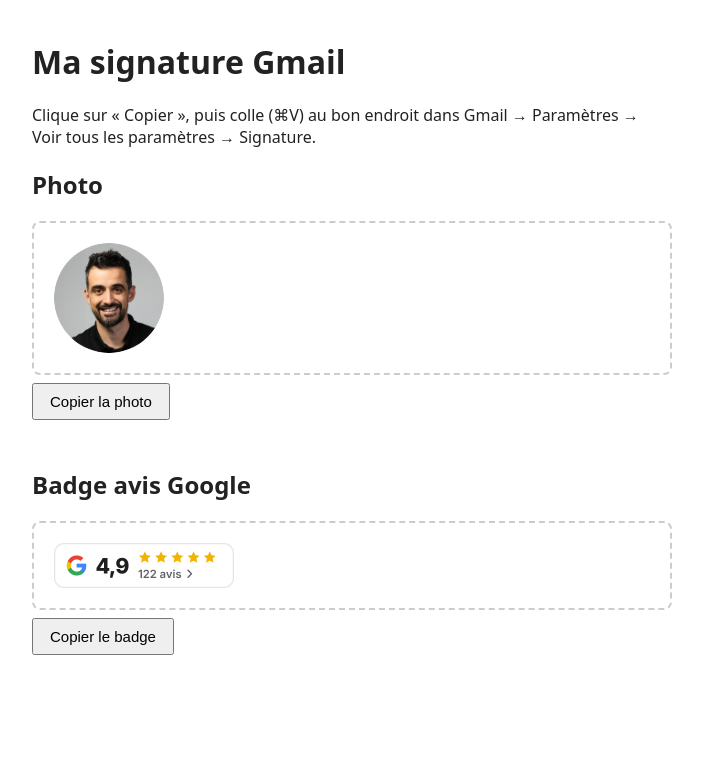
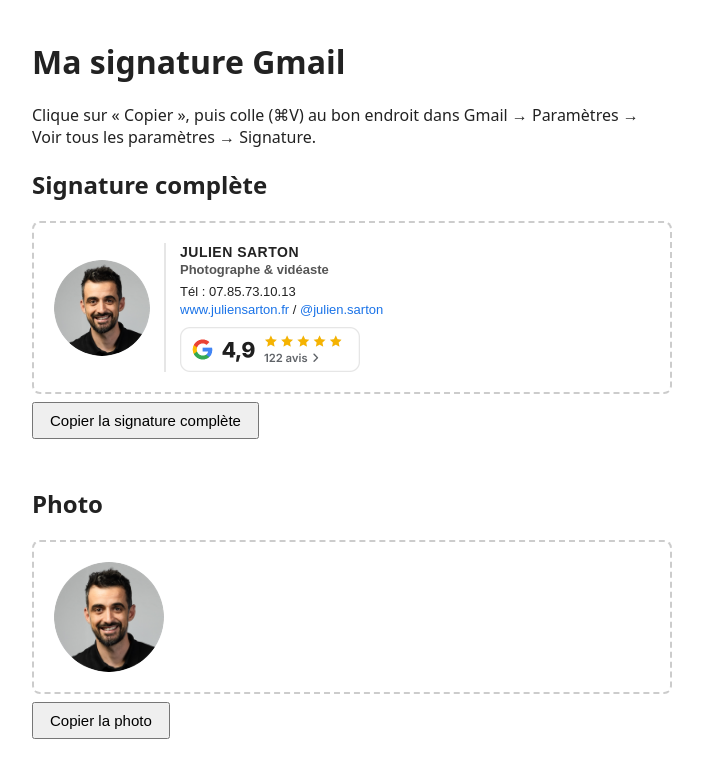
Before and after one commit to juliensarton-photo/avis-google, a website: page index.html in a window 1280 px wide. Shown: the top 784 px of the page, without its empty margins (288-991 px from the left). Drawn offline with Linux system fonts and the light colour scheme.

Commit message:
Mise à jour du badge avis Google

```diff
--- a/index.html
+++ b/index.html
@@ -5,6 +5,20 @@
 </head><body>
 <h1>Ma signature Gmail</h1>
 <p>Clique sur « Copier », puis colle (⌘V) au bon endroit dans Gmail → Paramètres → Voir tous les paramètres → Signature.</p>
+<h2>Signature complète</h2>
+<div class="bloc" id="complete"><table cellpadding="0" cellspacing="0" border="0" style="border-collapse:collapse;font-family:Arial,Helvetica,sans-serif;color:#222222">
+<tr>
+<td style="padding:0 14px 0 0;vertical-align:middle"><a href="https://www.juliensarton.fr/" target="_blank"><img src="__BASE__photo.png" width="96" height="96" alt="Julien Sarton" style="display:block;border:0;width:96px;height:96px;border-radius:50%"></a></td>
+<td style="padding:0 0 0 14px;vertical-align:middle;border-left:2px solid #E6E6E6">
+<div style="font-size:14px;font-weight:bold;letter-spacing:0.5px;line-height:18px">JULIEN SARTON</div>
+<div style="font-size:13px;font-weight:bold;color:#555555;line-height:18px">Photographe &amp; vidéaste</div>
+<div style="font-size:13px;line-height:18px;margin-top:4px">Tél : <a href="tel:+33785731013" style="color:#222222;text-decoration:none">07.85.73.10.13</a></div>
+<div style="font-size:13px;line-height:18px"><a href="https://www.juliensarton.fr/" target="_blank" style="color:#1a73e8;text-decoration:none">www.juliensarton.fr</a> / <a href="https://www.instagram.com/julien.sarton/" target="_blank" style="color:#1a73e8;text-decoration:none">@julien.sarton</a></div>
+<div style="margin-top:8px"><a href="https://search.google.com/local/reviews?placeid=ChIJnXvPgQFjsE8RavDFEUXUaSQ" target="_blank"><img src="__BASE__badge.png?v=4" width="180" height="45" alt="Avis Google – Julien Sarton" style="display:block;border:0;width:180px;height:45px"></a></div>
+</td>
+</tr>
+</table></div>
+<button onclick="copy('complete',this)">Copier la signature complète</button>
 <h2>Photo</h2>
 <div class="bloc" id="photo"><a href="https://juliensarton.fr" target="_blank"><img src="__BASE__photo.png" width="110" height="110" alt="Julien Sarton" style="display:block;border:0;width:110px;height:110px;border-radius:50%"></a></div>
 <button onclick="copy('photo',this)">Copier la photo</button>
```
